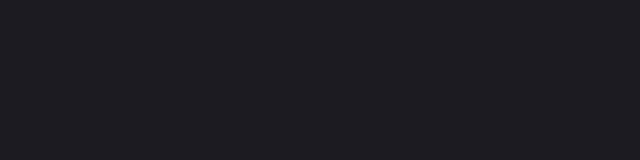
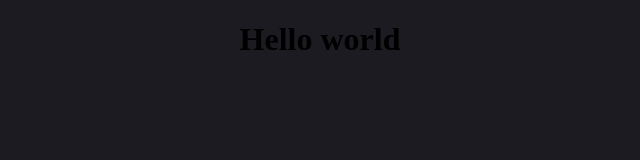
Before and after one commit to Sicorsky/MAC-JS, a plain HTML site: page index.html in a window 1280 px wide. Shown: the whole page, without its empty margins (320-960 px from the left). Drawn offline with Linux system fonts and the light colour scheme.

Commit message:
New commit

```diff
--- a/app.js
+++ b/app.js
@@ -1 +1,2 @@
 console.log('Hello everybody');
+console.log('Hello World');
--- a/index.html
+++ b/index.html
@@ -7,6 +7,6 @@
 	<script src="app.js"></script>
 </head>
 <body style="background-color: #1c1b21; text-align: center;">
-
+	<h1>Hello world</h1>
 </body>
 </html>
```
